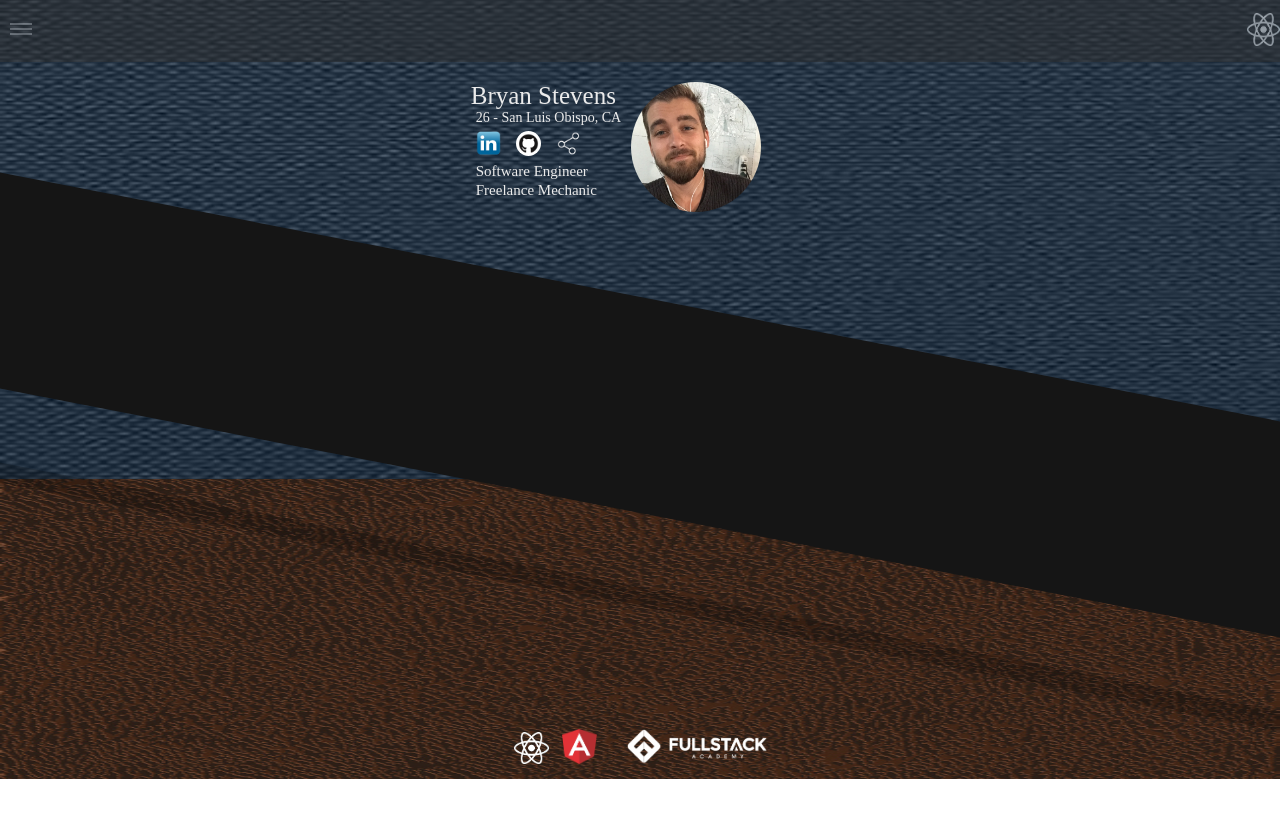
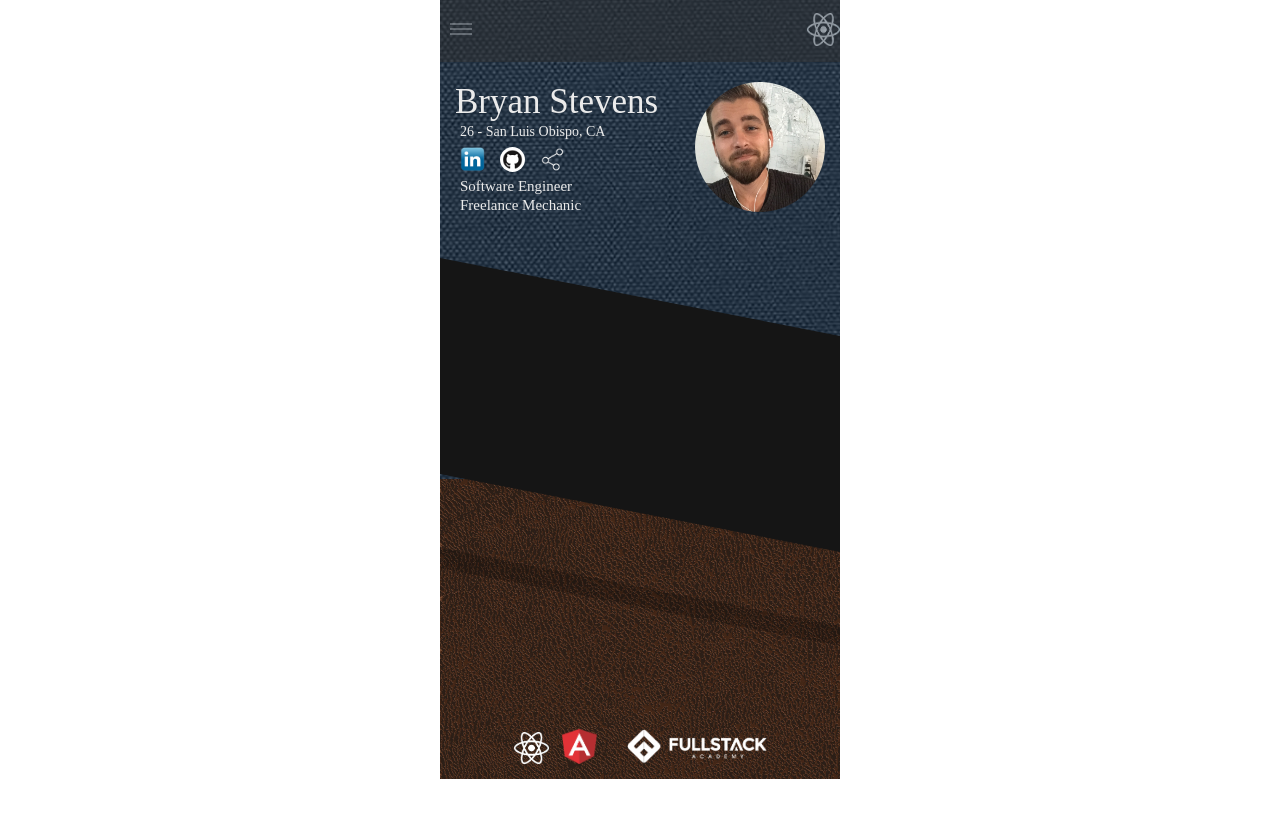
Before and after one commit to bryanstevens314/Portfolio, a React app: page / in a window 1280 px wide. Built offline with nearby package versions, Linux system fonts and the light colour scheme.

Commit message:
Feature: Sass - now responsive to screen size

```diff
--- a/client/app.js
+++ b/client/app.js
@@ -23,11 +23,15 @@ export default class App extends Component {
 
   }
   render() {
+    const class_name = this.state.loading ? "hidden" : "container"
     return (
       <div>
         <Loading loading={this.state.loading} />
-        <Navbar />
-        <Routes />
+        <div className={class_name}>
+          <Navbar />
+          <Routes />
+        </div>
+
       </div>
     )
   }
--- a/package.json
+++ b/package.json
@@ -19,7 +19,7 @@
     "postinstall": "touch secrets.js",
     "seed": "node script/seed.js",
     "start": "node server",
-    "start-dev": "NODE_ENV='development' npm run build-client-watch & NODE_ENV='development' npm run start-server",
+    "start-dev": "NODE_ENV='development' npm run build-client-watch & NODE_ENV='development' npm run start-server & sass --watch public/input.scss public/style.css",
     "start-server": "nodemon server -e html,js,scss --ignore public --ignore client",
     "test": "NODE_ENV='test' mocha \"./server/**/*.spec.js\" \"./client/**/*.spec.js\" \"./script/**/*.spec.js\" --require @babel/polyfill --require @babel/register"
   },
--- /dev/null
+++ b/public/input.scss
@@ -0,0 +1,284 @@
+$width: 100%;
+$height: 100%;
+$break_large: 400px;
+@media screen and (min-width: $break_large) {
+  div{
+    width:$break_large;
+  }
+  // .loading{
+  //   width: $break_large;
+  // }
+  // .nav{
+  //   width: $break_large;
+  // }
+  // .texture{
+  //   width: $break_large;
+  // }
+  .texture_Background>img{
+    width: $break_large;
+  }
+  .personal_details{
+    width: $break_large;
+  }
+  // .detail{
+  //   width: $break_large;
+  // }
+  // .wrapper{
+  //   width: $break_large;
+  // }
+  .wrapper > p{
+    width: $break_large - 80;
+  }
+  // .leather_Detail{
+  //   width: $break_large;
+  // }
+  // .leather{
+  //   width: $break_large;
+  // }
+  .leather>img{
+    width: $break_large;
+  }
+}
+@media screen and (max-width: $break_large) {
+  div{
+    width:$width;
+  }
+  // .loading{
+  //   width: $width;
+  // }
+  // .nav{
+  //   width: $width;
+  // }
+  // .texture{
+  //   width: $width;
+  // }
+  .texture_Background>img{
+    width: $width;
+  }
+  // .personal_details{
+  //   width: $width;
+  // }
+  // .detail{
+  //   width: $width;
+  // }
+  // .wrapper{
+  //   width: $width;
+  // }
+  .wrapper > p{
+    width: $width - 80;
+  }
+  // .leather_Detail{
+  //   width: $width;
+  // }
+  // .leather{
+  //   width: $width;
+  // }
+  .leather>img{
+    width: $width;
+  }
+}
+#app{
+  margin:0 auto;
+}
+.container{
+  position: absolute;
+}
+body {
+  background-color: white;
+  color:#EBEBEB;
+  margin:0 auto;
+  font-family: "HelveticaNeue-Light";
+}
+.loading{
+  position:absolute;
+  background-color:#f2f2f2;
+  height:100%;
+  z-index: 1;
+}
+.hidden{
+  visibility: hidden;
+  position: fixed;
+}
+.circle_Loader{
+  width: 20px;
+  height: 20px;
+  margin: auto;
+  margin-top: 65%;
+}
+.nav {
+  background-color:#2F2F2F;
+
+
+  height:62px;
+  opacity: 0.5;
+  user-select: none;
+}
+.nav > img{
+  width:33px;
+  height:33px;
+  margin-top:13px;
+  float:right;
+}
+.nav > p {
+  color:#E8E8E8;
+  font-size: 25px;
+  margin-top:15px;
+  margin-left:15px;
+  float: left;
+  cursor: pointer;
+  transform: rotate(90deg);
+}
+.nav > p:hover {
+  color: #151515;
+}
+.texture{
+  position: absolute;
+  height:600px;
+  margin-top:-62px;
+  left:0px;
+  z-index: -1;
+  opacity: 0.71;
+}
+.texture_Background{
+  background-color:#00356A;
+  position: absolute;
+  height:600px;
+  margin-top:-62px;
+  left:0px;
+  z-index: -2;
+}
+.personal_details{
+  justify-content: center;
+  position: absolute;
+  margin-top: 20px;
+}
+.personal_details>div{
+  position: absolute;
+  margin-left: 15px;
+}
+.personal_details>div>p:nth-child(1){
+  margin-top: 0px;
+  font-size: 35px;
+}
+.personal_details>div>p:nth-child(2){
+  margin-top: -33px;
+  margin-left:5px;
+  font-size: 14px;
+  font-family: "HelveticaNeue-LightItalic";
+}
+.personal_details>div>p:nth-child(4){
+  margin-top: 2px;
+  margin-left:5px;
+  font-size: 15px;
+  font-family: "HelveticaNeue-LightItalic";
+}
+.personal_details>div>p:nth-child(5){
+  margin-top: -13px;
+  margin-left:5px;
+  font-size: 15px;
+  font-family: "HelveticaNeue-LightItalic";
+}
+.personal_details>img{
+  float:right;
+  width:130px;
+  height:130px;
+  margin-right: 15px;
+  border-radius: 50%;
+}
+.personal_details>div>div{
+  margin-left:5px;
+  margin-top: -7px;
+}
+.personal_details>div>div>a>img{
+  width:25px;
+  height:25px;
+  margin-right:15px;
+  cursor: pointer;
+  user-select: none;
+}
+.personal_details>div>div>a:nth-child(2)>img{
+  border-radius: 50%;
+}
+
+.texture>img{
+  height:600px;
+}
+.detail{
+  position: absolute;
+  background-color: #151515;
+  height: 216px;
+  margin-top: 235px;
+  -webkit-transform: skewY(11deg);
+  -moz-transform: skewY(11deg);
+  -ms-transform: skewY(11deg);
+  -o-transform: skewY(11deg);
+  transform: skewY(11deg);
+}
+.wrapper{
+  -webkit-transform: skewY(-11deg);
+  -moz-transform: skewY(-11deg);
+  -ms-transform: skewY(-11deg);
+  -o-transform: skewY(-11deg);
+  transform: skewY(-11deg);
+}
+.des1{
+  width: 109px;
+  height: 55px;
+}
+.ASE{
+  width: 101px;
+  height: 101px;
+}
+.wrapper > p{
+  color:#DDDDDD;
+}
+.style{
+  position: absolute;
+  background-color: #000000;
+  height:20px;
+  margin-top:525px;
+  opacity: 0.2;
+  -webkit-transform: skewY(11deg);
+  -moz-transform: skewY(11deg);
+  -ms-transform: skewY(11deg);
+  -o-transform: skewY(11deg);
+  transform: skewY(11deg);
+}
+.leather_Detail{
+  position: absolute;
+  background-color: #272727;
+  height:100%;
+  z-index: -2;
+}
+.leather{
+  background-color: black;
+  position: absolute;
+  height:300px;
+  margin-top:417px;
+  left: 0px;
+  z-index: -1;
+}
+.leather>img{
+  position: absolute;
+  height:100%;
+  opacity: 0.53;
+  z-index: -1;
+}
+.leather>div:nth-child(3){
+  text-align: center;
+  padding-top: 250px;
+}
+.leather>div>img:nth-child(1) {
+  margin-right: 13px;
+  width:35px;
+  height:32px;
+}
+.leather>div>img:nth-child(2){
+  margin-right: 30px;
+  width:35px;
+  height:35px;
+}
+.leather>div>img:nth-child(3){
+  width: 140px;
+  height: 35px;
+}
```
Also changed, not shown: public/style.css, 4 other files.
